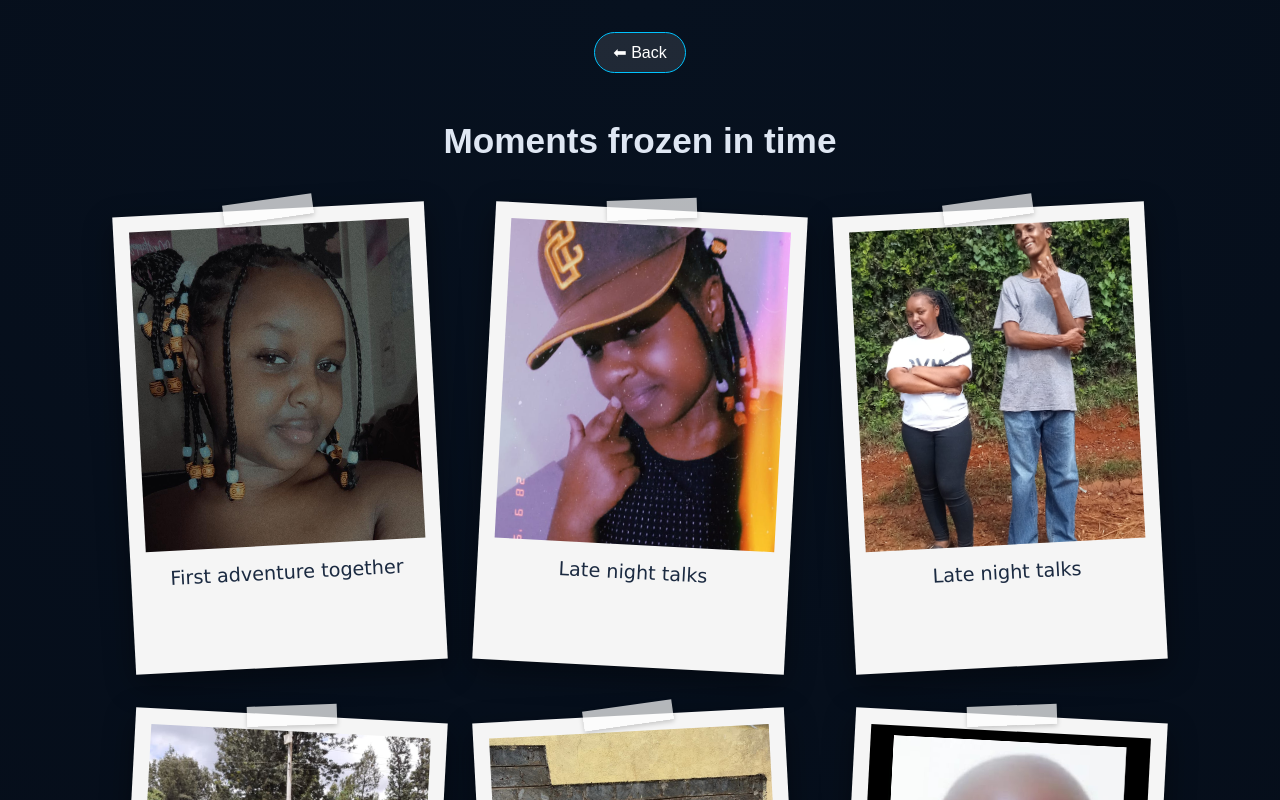
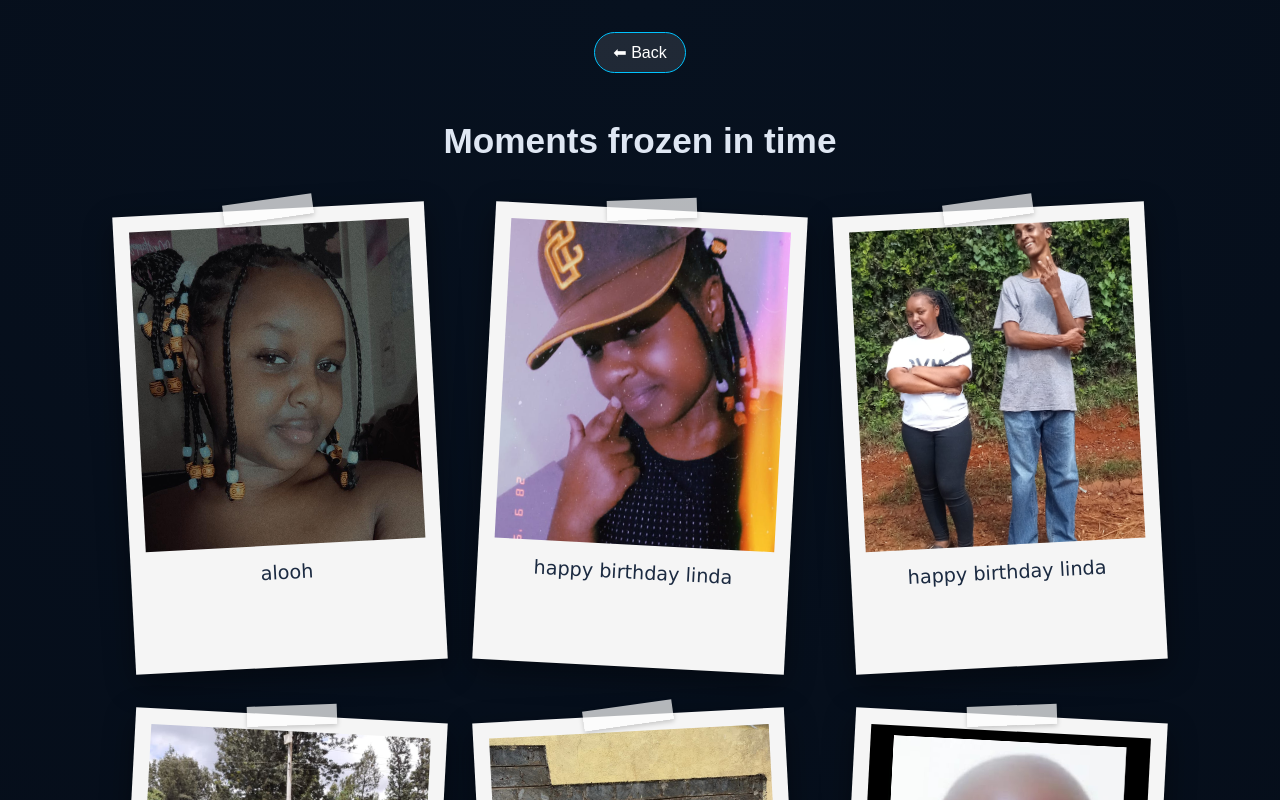
Before and after one commit to fredmallin/birthday, a React (Vite) app in the folder my-app/: page /gallery in a window 1280 px wide. Shown: the top 800 px of the page. Built offline with nearby package versions, Linux system fonts and the light colour scheme.

Commit message:
initialize my project

```diff
--- a/my-app/src/pages/GalleryPage.jsx
+++ b/my-app/src/pages/GalleryPage.jsx
@@ -6,99 +6,99 @@ function GalleryPage() {
   const memories = [
     {
       image: "/linda 2.jpeg",
-      caption: "First adventure together",
+      caption: "alooh",
     },
     {
       image: "/linda 3.jpeg",
-      caption: "Late night talks",
+      caption: "happy birthday linda",
     },
     {
       image: "/linda 4.jpeg",
-      caption: "Late night talks",
+      caption: "happy birthday linda",
     },
     {
       image: "/linda 5.jpeg",
-      caption: "Late night talks",
+      caption: "happy birthday linda",
     },
     {
       image: "/linda 6.jpeg",
-      caption: "Late night talks",
+      caption: "happy birthday linda",
     },
     {
       image: "/linda 7.jpeg",
-      caption: "Late night talks",
+      caption: "happy birthday linda",
     },
     {
       image: "/linda 8.jpeg",
-      caption: "Late night talks",
+      caption: "happy birthday linda",
     },
     {
       image: "/linda 9.jpeg",
-      caption: "Late night talks",
+      caption: "happy birthday linda",
     },
     {
       image: "/linda 10.jpeg",
-      caption: "Late night talks",
+      caption: "happy birthday linda",
     },
     {
       image: "/linda 11.jpeg",
-      caption: "Late night talks",
+      caption: "happy birthday linda",
     },
     {
       image: "/linda 12.jpeg",
-      caption: "Late night talks",
+      caption: "happy birthday linda",
     },
     {
       image: "/linda 13.jpeg",
-      caption: "Late night talks",
+      caption: "happy birthday linda",
     },
     {
       image: "/linda 14.jpeg",
-      caption: "Late night talks",
+      caption: "happy birthday linda",
     },
     {
       image: "/linda 15.jpeg",
-      caption: "Late night talks",
+      caption: "happy birthday linda",
     },
     {
       image: "/linda 16.jpeg",
-      caption: "Late night talks",
+      caption: "happy birthday linda",
     },
     {
       image: "/linda 17.jpeg",
-      caption: "Late night talks",
+      caption: "happy birthday linda",
     },
     {
       image: "/linda 18.jpeg",
-      caption: "Late night talks",
+      caption: "happy birthday linda",
     },
     {
       image: "/linda 19.jpeg",
-      caption: "Late night talks",
+      caption: "happy birthday linda",
     },
     {
       image: "/linda 20.jpeg",
-      caption: "Late night talks",
+      caption: "happy birthday linda",
     },
     {
       image: "/linda 21.jpeg",
-      caption: "Late night talks",
+      caption: "happy birthday linda",
     },
     {
       image: "/linda 22.jpeg",
-      caption: "Late night talks",
+      caption: "happy birthday linda",
     },
     {
       image: "/linda 23.jpeg",
-      caption: "Late night talks",
+      caption: "happy birthday linda",
     },
     {
       image: "/linda 24.jpeg",
-      caption: "Late night talks",
+      caption: "happy birthday linda",
     },
     {
       image: "/linda hero.jpeg",
-      caption: "Late night talks",
+      caption: "happy birthday linda",
     },
 
   ];
```
